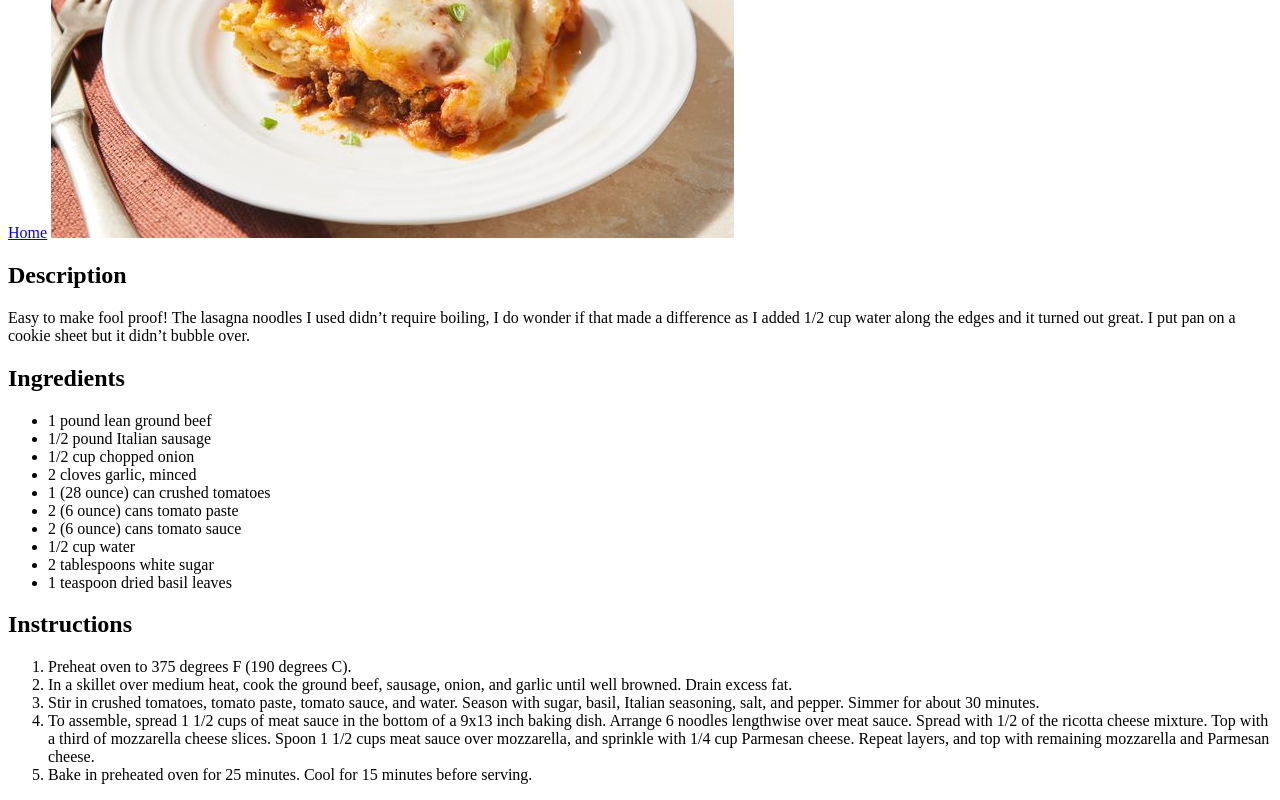
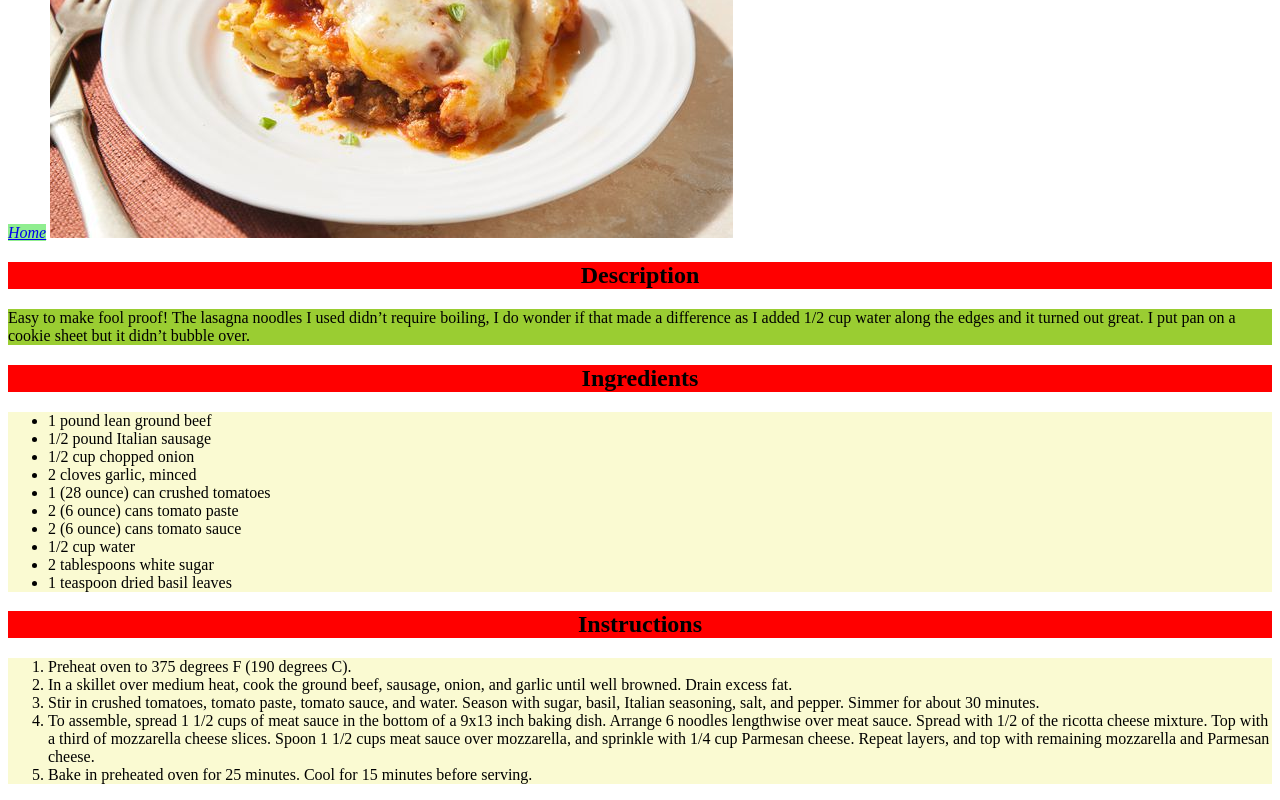
Before and after one commit to vagsmyrn/odin-recipes, a plain HTML site: page recipes/lasagna.html in a window 1280 px wide. Shown: the part 354-1154 px from the top of the page. Drawn offline with Linux system fonts and the light colour scheme.

Commit message:
added css

```diff
--- a/recipes/lasagna.html
+++ b/recipes/lasagna.html
@@ -3,20 +3,21 @@
 <head>
     <meta charset="UTF-8">
     <meta name="viewport" content="width=device-width, initial-scale=1.0">
+    <link rel="stylesheet" href="../styles/styles.css">
     <title>Document</title>
 </head>
 <body>
-    <h1>Easy Lasagna</h1>
-    <a href="../index.html">Home</a>
+    <h1 class="header" id="big">Easy Lasagna</h1>
+    <a href="../index.html" id="link">Home</a>
     <img src="../images/lasagna.jpg" alt="Lasagna">
-    <h2>Description</h2>
+    <h2 class="header" id="small">Description</h2>
     <p>Easy to make fool proof! The lasagna noodles I used
         didn’t require boiling, I do wonder if that made a
         difference as I added 1/2 cup water along the edges
         and it turned out great. I put pan on a cookie sheet but
         it didn’t bubble over.
     </p>
-    <h2>Ingredients</h2>
+    <h2 class="header" id="small">Ingredients</h2>
     <ul>
         <li>1 pound lean ground beef</li>
         <li>1/2 pound Italian sausage</li>
@@ -29,7 +30,7 @@
         <li>2 tablespoons white sugar</li>
         <li>1 teaspoon dried basil leaves</li>
     </ul>
-    <h2>Instructions</h2>
+    <h2 class="header" id="small">Instructions</h2>
     <ol>
         <li>Preheat oven to 375 degrees F (190 degrees C).</li>
         <li>In a skillet over medium heat, cook the ground beef, sausage, onion, and garlic until well browned. Drain excess fat.</li>
--- /dev/null
+++ b/styles/styles.css
@@ -0,0 +1,25 @@
+.header{
+    background-color: red;
+    color: black;
+    text-align: center;
+}
+.big{
+    font-size: larger;
+}
+.small{
+    font-size: smaller;
+}
+#link{
+    font-style: italic;
+    background-color: lightgreen;
+}
+p{
+    background-color: yellowgreen;
+}
+
+ul{
+    background-color: lightgoldenrodyellow
+}
+ol{
+    background-color: lightgoldenrodyellow
+}
```
Also changed, not shown: index.html (+3 -2 lines).
